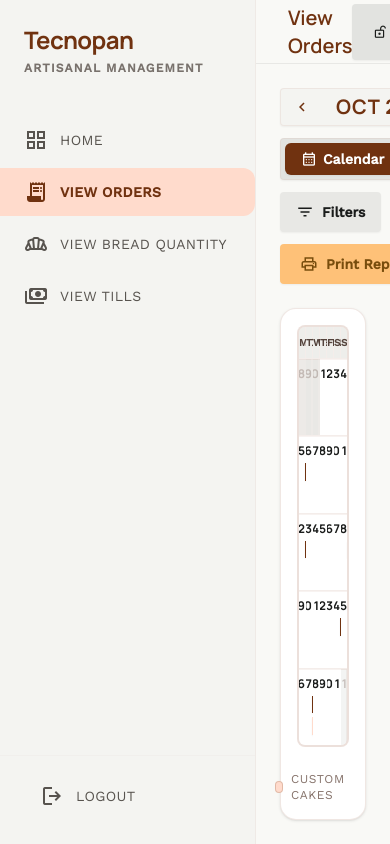
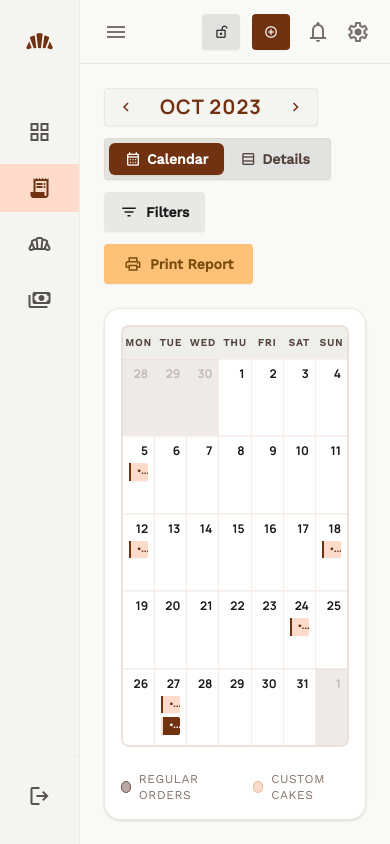
Before and after one commit to vasalgadog/tecnoadmin, a React (Vite) app: page /pedidos in a window 390 px wide. Built offline with nearby package versions, Linux system fonts and the light colour scheme.

Commit message:
feat: implement responsive collapsible sidebar with hamburger toggle

```diff
--- a/src/layouts/DashboardLayout.tsx
+++ b/src/layouts/DashboardLayout.tsx
@@ -21,6 +21,10 @@ const getRouteTitle = (pathname: string) => {
 export default function DashboardLayout() {
   const location = useLocation();
   const [isExpenseModalOpen, setIsExpenseModalOpen] = useState(false);
+
+  // Sidebar responsive state
+  const [isSidebarExpanded, setIsSidebarExpanded] = useState(false);
+  const toggleSidebar = () => setIsSidebarExpanded(!isSidebarExpanded);
 
   // Till state
   const [isTillOpen, setIsTillOpen] = useState(false);
@@ -62,71 +66,84 @@ export default function DashboardLayout() {
   return (
     <div className="bg-surface text-on-surface flex h-screen overflow-hidden font-body">
       {/* SideNavBar */}
-      <aside className="h-screen w-64 fixed left-0 top-0 bg-[#f4f4f1] border-r border-[#d9c2b8]/20 flex flex-col py-6 z-50">
-        <div className="px-6 mb-10">
-          <h1 className="text-2xl font-bold text-[#703210] font-headline tracking-tight">Tecnopan</h1>
-          <p className="text-xs font-semibold text-stone-500 font-label uppercase tracking-widest mt-1">Artisanal Management</p>
+      <aside className={`h-screen fixed left-0 top-0 bg-[#f4f4f1] border-r border-[#d9c2b8]/20 flex flex-col py-6 z-50 transition-all duration-300 ease-in-out ${isSidebarExpanded ? 'w-64' : 'w-20 xl:w-64'}`}>
+        <div className={`mb-10 flex items-center ${isSidebarExpanded ? 'px-6' : 'px-0 xl:px-6 justify-center xl:justify-start'}`}>
+          <div className="flex flex-col items-center xl:items-start text-center xl:text-left">
+            {isSidebarExpanded ? (
+              <>
+                <h1 className="text-2xl font-bold text-[#703210] font-headline tracking-tight">Tecnopan</h1>
+                <p className="text-xs font-semibold text-stone-500 font-label uppercase tracking-widest mt-1">Artisanal Management</p>
+              </>
+            ) : (
+              <>
+                <h1 className="text-2xl font-bold text-[#703210] font-headline tracking-tight xl:block hidden">Tecnopan</h1>
+                <p className="text-xs font-semibold text-stone-500 font-label uppercase tracking-widest mt-1 xl:block hidden">Artisanal Management</p>
+                {/* Icon-only fallback when collapsed */}
+                <span className="material-symbols-outlined text-3xl text-[#703210] block xl:hidden" style={{ fontVariationSettings: "'FILL' 1" }}>bakery_dining</span>
+              </>
+            )}
+          </div>
         </div>
 
-        <nav className="flex-1 space-y-1 overflow-y-auto w-full">
+        <nav className="flex-1 space-y-2 overflow-y-auto w-full mt-2">
           {navItems.map((item) => {
             const isActive = location.pathname === item.path || (item.path !== '/' && location.pathname.startsWith(item.path));
-
-            if (isActive) {
-              return (
-                <Link key={item.path} to={item.path} className="flex items-center px-6 py-3 bg-[#ffdbcc] text-[#703210] font-bold rounded-r-full transition-transform active:scale-[0.98]">
-                  <span className="material-symbols-outlined mr-3" style={{ fontVariationSettings: "'FILL' 1" }}>{item.icon}</span>
-                  <span className="text-sm font-label uppercase tracking-wide">{item.label}</span>
-                </Link>
-              );
-            }
+            const baseClasses = "flex items-center py-3 transition-colors duration-200 group active:scale-[0.98]";
+            const activeClasses = isActive ? "bg-[#ffdbcc] text-[#703210] font-bold" : "text-stone-600 hover:text-[#703210] hover:bg-[#f9f9f6]";
+            const layoutClasses = isSidebarExpanded ? "px-6 rounded-r-full mr-4" : "justify-center xl:px-6 xl:justify-start xl:rounded-r-full xl:mr-4";
 
             return (
-              <Link key={item.path} to={item.path} className="flex items-center px-6 py-3 text-stone-600 hover:text-[#703210] hover:bg-[#f9f9f6] transition-colors duration-200 group active:scale-[0.98]">
-                <span className="material-symbols-outlined mr-3">{item.icon}</span>
-                <span className="text-sm font-label uppercase tracking-wide">{item.label}</span>
-              </Link>
+              <div key={item.path} className={`${isSidebarExpanded ? 'pr-4' : 'xl:pr-4'}`}>
+                <Link to={item.path} className={`${baseClasses} ${activeClasses} ${layoutClasses}`} title={item.label}>
+                  <span className={`material-symbols-outlined ${isSidebarExpanded ? 'mr-3' : 'mr-0 xl:mr-3'}`} style={isActive ? { fontVariationSettings: "'FILL' 1" } : {}}>{item.icon}</span>
+                  <span className={`text-sm font-label uppercase tracking-wide truncate ${isSidebarExpanded ? 'block' : 'hidden xl:block'}`}>{item.label}</span>
+                </Link>
+              </div>
             );
           })}
         </nav>
 
-        <div className="px-6 mt-auto pt-4 border-t border-outline-variant/10">
-          <button className="flex items-center w-full px-4 py-3 text-stone-600 hover:text-[#703210] hover:bg-[#f9f9f6] transition-colors duration-200 rounded-lg">
-            <span className="material-symbols-outlined mr-3">logout</span>
-            <span className="text-sm font-label uppercase tracking-wide">Logout</span>
+        <div className={`mt-auto pt-4 border-t border-outline-variant/10 ${isSidebarExpanded ? 'px-6' : 'px-2 xl:px-6'}`}>
+          <button className={`flex items-center py-3 text-stone-600 hover:text-[#703210] hover:bg-[#f9f9f6] transition-colors duration-200 rounded-lg ${isSidebarExpanded ? 'w-full px-4' : 'justify-center w-full xl:justify-start xl:px-4'}`} title="Logout">
+            <span className={`material-symbols-outlined ${isSidebarExpanded ? 'mr-3' : 'mr-0 xl:mr-3'}`}>logout</span>
+            <span className={`text-sm font-label uppercase tracking-wide ${isSidebarExpanded ? 'block' : 'hidden xl:block'}`}>Logout</span>
           </button>
         </div>
       </aside>
 
       {/* Main Content Area */}
-      <main className="flex-1 ml-64 h-screen relative flex flex-col overflow-hidden">
-        <header className="fixed top-0 right-0 w-[calc(100%-16rem)] h-16 bg-[#f9f9f6]/95 backdrop-blur-md flex justify-between items-center px-8 z-40 border-b border-surface-container-high transition-all">
-          <div className="flex items-center">
-            <h2 className="text-xl font-headline font-semibold text-[#703210]">{getRouteTitle(location.pathname)}</h2>
+      <main className={`flex-1 min-h-screen relative flex flex-col overflow-hidden transition-all duration-300 ease-in-out ${isSidebarExpanded ? 'ml-64' : 'ml-20 xl:ml-64'}`}>
+        <header className={`fixed top-0 right-0 h-16 bg-[#f9f9f6]/95 backdrop-blur-md flex justify-between items-center px-4 md:px-8 z-40 border-b border-surface-container-high transition-all duration-300 ease-in-out ${isSidebarExpanded ? 'w-[calc(100%-16rem)]' : 'w-[calc(100%-5rem)] xl:w-[calc(100%-16rem)]'}`}>
+          <div className="flex items-center gap-3">
+            {/* Hamburger Toggle */}
+            <button onClick={toggleSidebar} className="p-2 rounded-lg text-stone-500 hover:text-primary hover:bg-surface-container-high transition-colors xl:hidden flex items-center justify-center">
+              <span className="material-symbols-outlined">menu</span>
+            </button>
+            <h2 className="text-lg md:text-xl font-headline font-semibold text-[#703210] hidden sm:block">{getRouteTitle(location.pathname)}</h2>
           </div>
-          <div className="flex items-center space-x-6">
 
+          <div className="flex items-center space-x-3 md:space-x-6">
             {/* Till Switch Button */}
             <button
               onClick={handleTillAction}
-              className={`px-5 py-2 rounded-lg text-sm font-medium shadow-sm hover:opacity-90 transition-all flex items-center ${isTillOpen ? 'bg-secondary-fixed-dim text-on-secondary-fixed' : 'bg-surface-container-highest text-on-surface'}`}
+              className={`px-3 md:px-5 py-2 rounded-lg text-sm font-medium shadow-sm hover:opacity-90 transition-all flex items-center ${isTillOpen ? 'bg-secondary-fixed-dim text-on-secondary-fixed' : 'bg-surface-container-highest text-on-surface'}`}
             >
-              <span className="material-symbols-outlined text-sm mr-2">{isTillOpen ? 'lock' : 'lock_open_right'}</span>
-              {isTillOpen ? 'Close Till' : 'Open Till'}
+              <span className="material-symbols-outlined text-sm mr-0 md:mr-2">{isTillOpen ? 'lock' : 'lock_open_right'}</span>
+              <span className="hidden md:inline">{isTillOpen ? 'Close Till' : 'Open Till'}</span>
             </button>
 
             {/* Register Expense Button */}
             <button
               onClick={() => setIsExpenseModalOpen(true)}
-              className="bg-primary text-white px-5 py-2 rounded-lg text-sm font-medium shadow-sm hover:opacity-90 transition-opacity flex items-center"
+              className="bg-primary text-white px-3 md:px-5 py-2 rounded-lg text-sm font-medium shadow-sm hover:opacity-90 transition-opacity flex items-center"
             >
-              <span className="material-symbols-outlined text-sm mr-2">add_circle</span>
-              Register Expense
+              <span className="material-symbols-outlined text-sm mr-0 md:mr-2">add_circle</span>
+              <span className="hidden md:inline">Expense</span>
             </button>
 
-            <div className="flex items-center space-x-4 text-stone-500">
-              <button className="material-symbols-outlined hover:text-primary transition-colors">notifications</button>
-              <button className="material-symbols-outlined hover:text-primary transition-colors">settings</button>
+            <div className="flex items-center space-x-2 md:space-x-4 text-stone-500">
+              <button className="material-symbols-outlined hover:text-primary transition-colors p-1">notifications</button>
+              <button className="material-symbols-outlined hover:text-primary transition-colors p-1">settings</button>
             </div>
           </div>
         </header>
```
